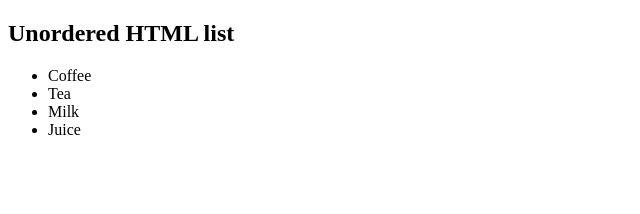
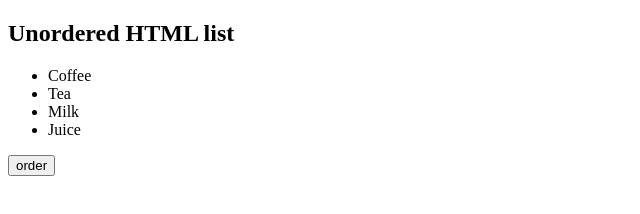
Before and after one commit to Nimisha500/SampleCode, a plain HTML site: page index.html in a window 1280 px wide. Shown: the whole page, without its empty margins (0-640 px from the left). Drawn offline with Linux system fonts and the light colour scheme.

Commit message:
added Button

```diff
--- a/index.html
+++ b/index.html
@@ -17,6 +17,7 @@
         <li>Milk</li>
         <li>Juice</li>
     </ul>
+    <button>order</button>
 </body>
 
 </html>
```
